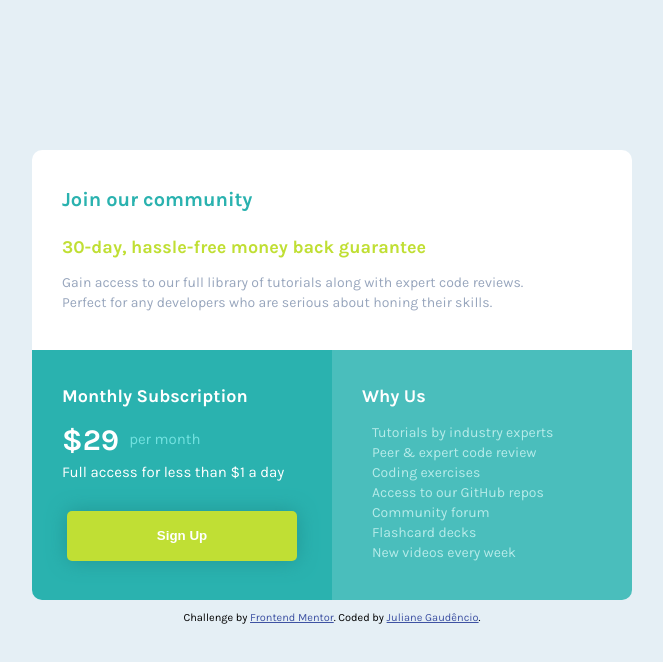
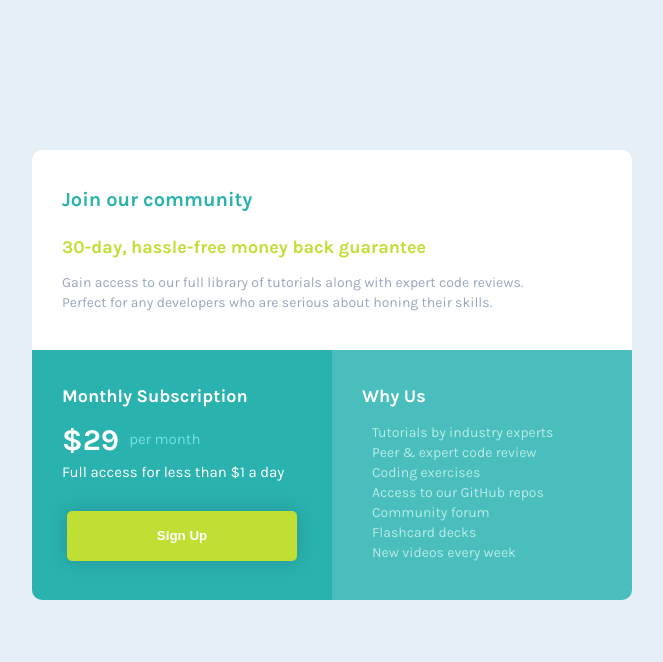
Before and after one commit to julianegaudencio/frontendmentor-css-component, a plain HTML site: page index.html in a window 1280 px wide. Shown: the whole page, without its empty margins (308-971 px from the left). Drawn offline with Linux system fonts and the light colour scheme.

Commit message:
Update index.html

```diff
--- a/index.html
+++ b/index.html
@@ -88,12 +88,5 @@
     </div>
   </div>
 
-
-  <footer>
-    <p class="attribution">
-      Challenge by <a href="https://www.frontendmentor.io?ref=challenge" target="_blank">Frontend Mentor</a>.
-      Coded by <a href="https://github.com/julianegaudencio/">Juliane Gaudêncio</a>.
-    </p>
-  </footer>
 </body>
 </html>
```
